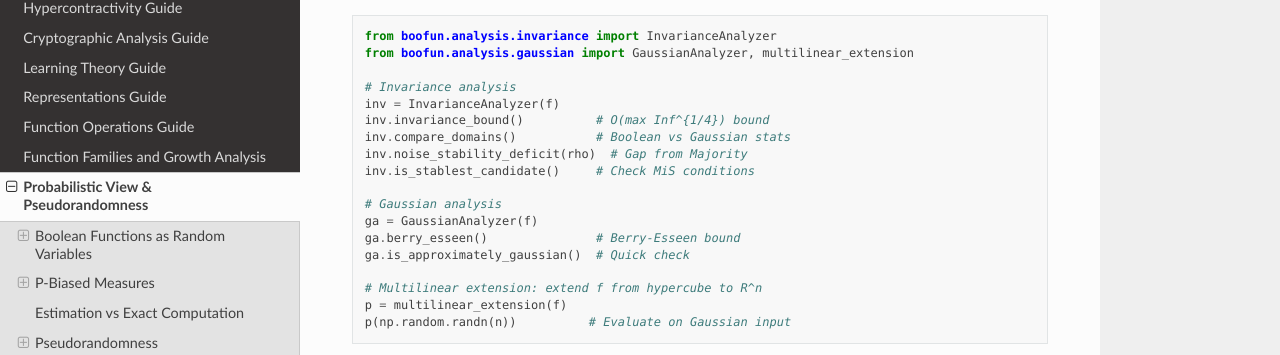
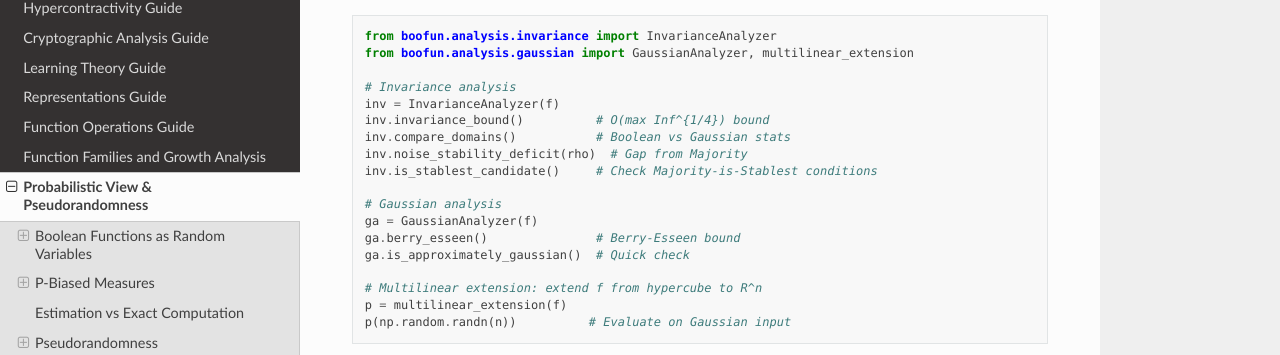
Before and after one commit to GabbyTab/boofun, a Sphinx documentation site: the page built from docs/guides/probabilistic.md, in a window 1280 px wide and 900 px high, scrolled down 5006 px. Shown: the part 96-451 px from the top of the window. Built offline with Sphinx 7.4.7 and the Read the Docs theme 3.1.0, drawn with Linux system fonts in a browser that asks for light colours.

Commit message:
style: fix codespell flag in probabilistic guide
Replace "MiS" abbreviation with full "Majority-is-Stablest" to
satisfy codespell (flagged as misspelling of "miss").

```diff
--- a/docs/guides/probabilistic.md
+++ b/docs/guides/probabilistic.md
@@ -213,7 +213,7 @@ inv = InvarianceAnalyzer(f)
 inv.invariance_bound()          # O(max Inf^{1/4}) bound
 inv.compare_domains()           # Boolean vs Gaussian stats
 inv.noise_stability_deficit(rho)  # Gap from Majority
-inv.is_stablest_candidate()     # Check MiS conditions
+inv.is_stablest_candidate()     # Check Majority-is-Stablest conditions
 
 # Gaussian analysis
 ga = GaussianAnalyzer(f)
```
